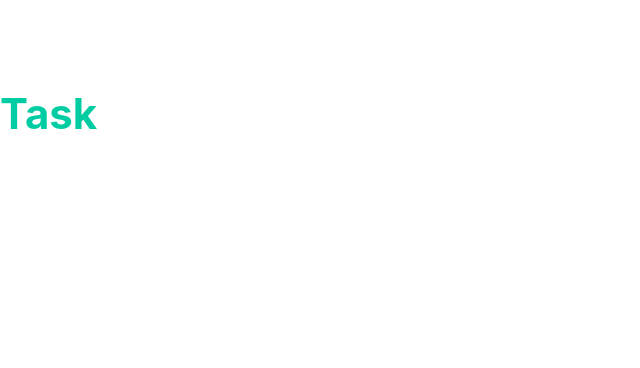
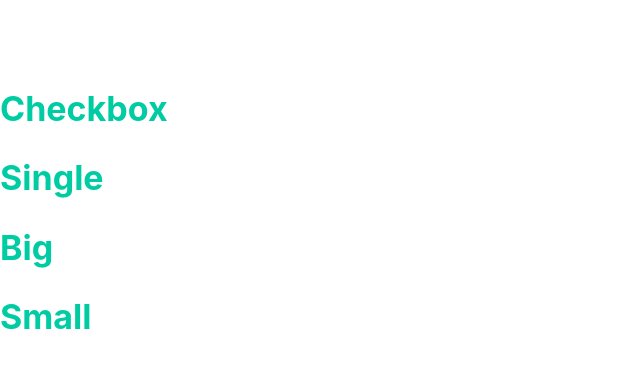
Before and after one commit to CevinThomas/alliance, a React app in the folder frontend/: page /admin/create-challenges in a window 1280 px wide. Shown: the top 368 px of the page, without its empty margins (0-640 px from the left). Built offline with nearby package versions, Linux system fonts and the light colour scheme.

Commit message:
Display types of checkboxes and setting up structure

```diff
--- a/frontend/src/views/createTask.js
+++ b/frontend/src/views/createTask.js
@@ -1,5 +1,6 @@
 import React from "react";
 import {connect} from "react-redux";
+import {Link} from "react-router-dom";
 
 const mapStateToProps = state => {
     return { typesOfTasks: state.typesOfTasks };
@@ -7,10 +8,28 @@ const mapStateToProps = state => {
 
 const CreateTask = ( props ) => {
 
-    console.log( props );
+    let tasksUI;
+    if ( props.typesOfTasks.length !== 0 ) {
+        tasksUI = props.typesOfTasks.map( ( type ) => {
+            return (
+
+                <div key={type}>
+                    <Link to={"/admin/create-challenges/" + type}>
+                        <h2>{type}</h2>
+                    </Link>
+                </div>
+
+            );
+        } );
+    } else {
+        tasksUI = <div>There has been a massive error</div>;
+    }
+
     return (
         <div>
-            <h1>Task</h1>
+            <div>
+                {tasksUI}
+            </div>
         </div>
     );
 };
```
